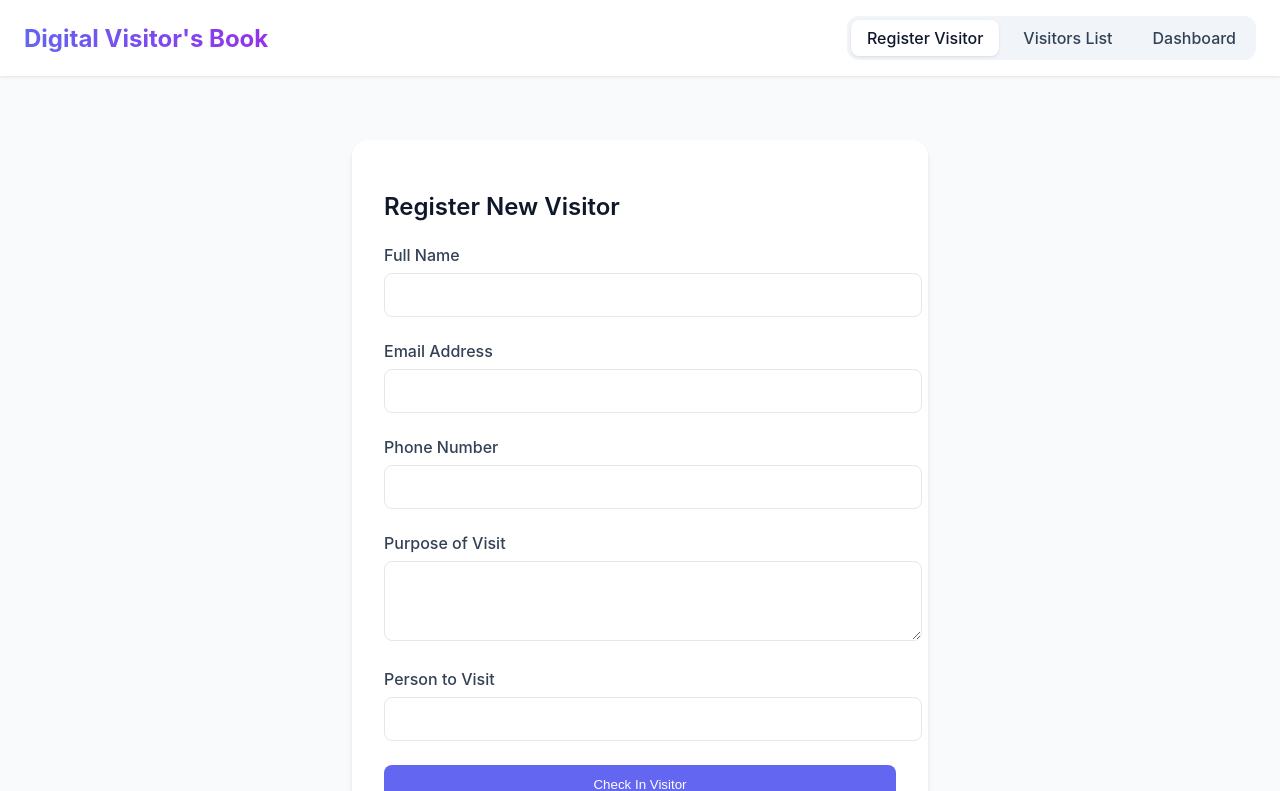
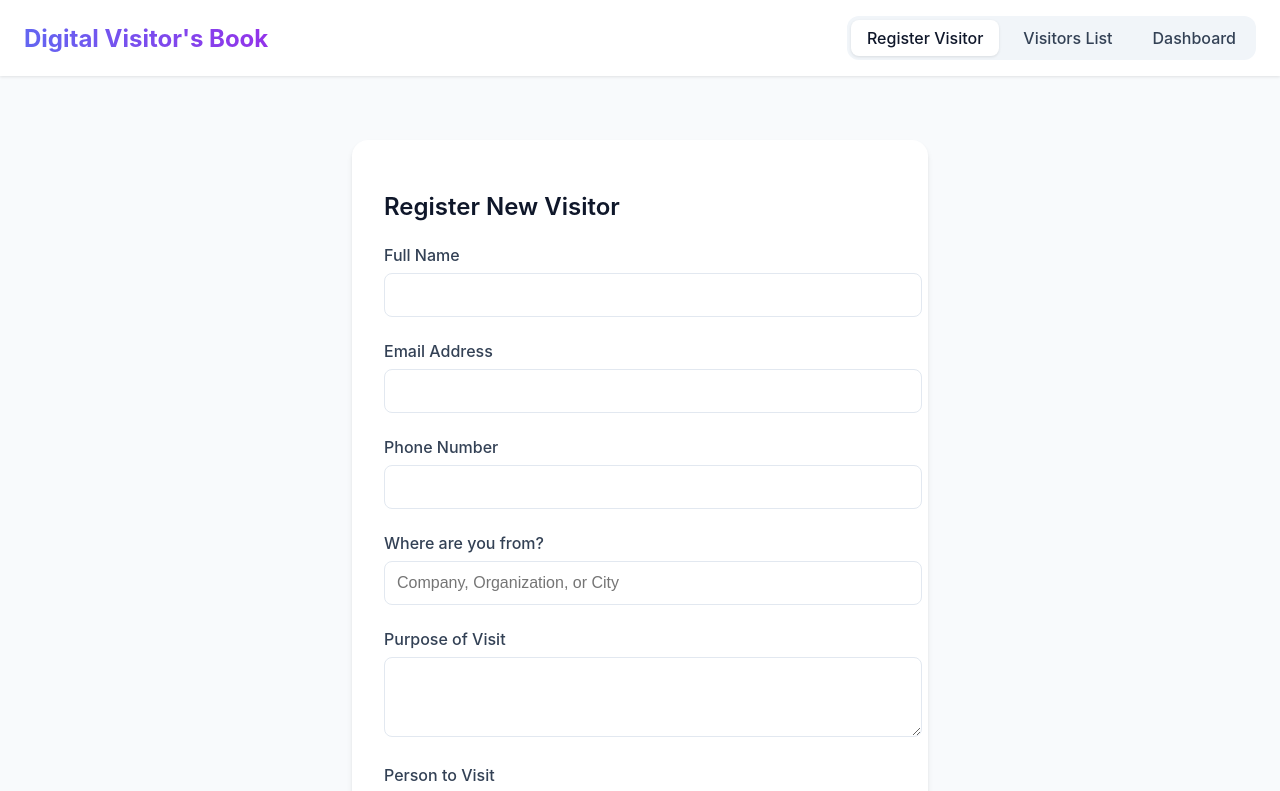
Before and after one commit to KipeenMark/Digital-Visitor-s-Book-, a React (Create React App) app in the folder frontend/: page /register in a window 1280 px wide. Shown: the top 791 px of the page. Built offline with nearby package versions, Linux system fonts and the light colour scheme.

Commit message:
Updated codes for "Where the visitor is from?"

```diff
--- a/frontend/src/components/VisitorForm.js
+++ b/frontend/src/components/VisitorForm.js
@@ -7,6 +7,7 @@ const VisitorForm = () => {
     phone: '',
     purpose: '',
     hostPerson: '',
+    location: '', // New field for visitor's location
   });
   const [message, setMessage] = useState({ text: '', type: '' });
 
@@ -36,6 +37,7 @@ const VisitorForm = () => {
           phone: '',
           purpose: '',
           hostPerson: '',
+          location: '',
         });
       } else {
         setMessage({ text: data.error || 'Failed to register visitor', type: 'error' });
@@ -98,6 +100,19 @@ const VisitorForm = () => {
         </div>
 
         <div className="form-group">
+          <label className="form-label">Where are you from?</label>
+          <input
+            type="text"
+            name="location"
+            value={formData.location}
+            onChange={handleChange}
+            placeholder="Company, Organization, or City"
+            className="form-input"
+            required
+          />
+        </div>
+
+        <div className="form-group">
           <label className="form-label">Purpose of Visit</label>
           <textarea
             name="purpose"
--- a/frontend/src/components/VisitorsList.js
+++ b/frontend/src/components/VisitorsList.js
@@ -1,4 +1,4 @@
-import { useState, useEffect } from 'react';
+import React, { useState, useEffect } from 'react';
 
 const VisitorsList = () => {
   const [visitors, setVisitors] = useState([]);
@@ -116,6 +116,7 @@ const VisitorsList = () => {
             <thead>
               <tr>
                 <th>Visitor</th>
+                <th>From</th>
                 <th>Contact</th>
                 <th>Purpose & Host</th>
                 <th>Time In</th>
@@ -128,6 +129,9 @@ const VisitorsList = () => {
               {visitors.map((visitor) => (
                 <tr key={visitor._id}>
                   <td>{visitor.name}</td>
+                  <td>
+                    <div style={{ color: 'var(--gray-700)' }}>{visitor.location}</div>
+                  </td>
                   <td>
                     <div>{visitor.email}</div>
                     <div style={{ color: 'var(--gray-700)', fontSize: '0.875rem' }}>{visitor.phone}</div>
```
Also changed, not shown: 1 other file (tests, documents, lock files or other folders).
